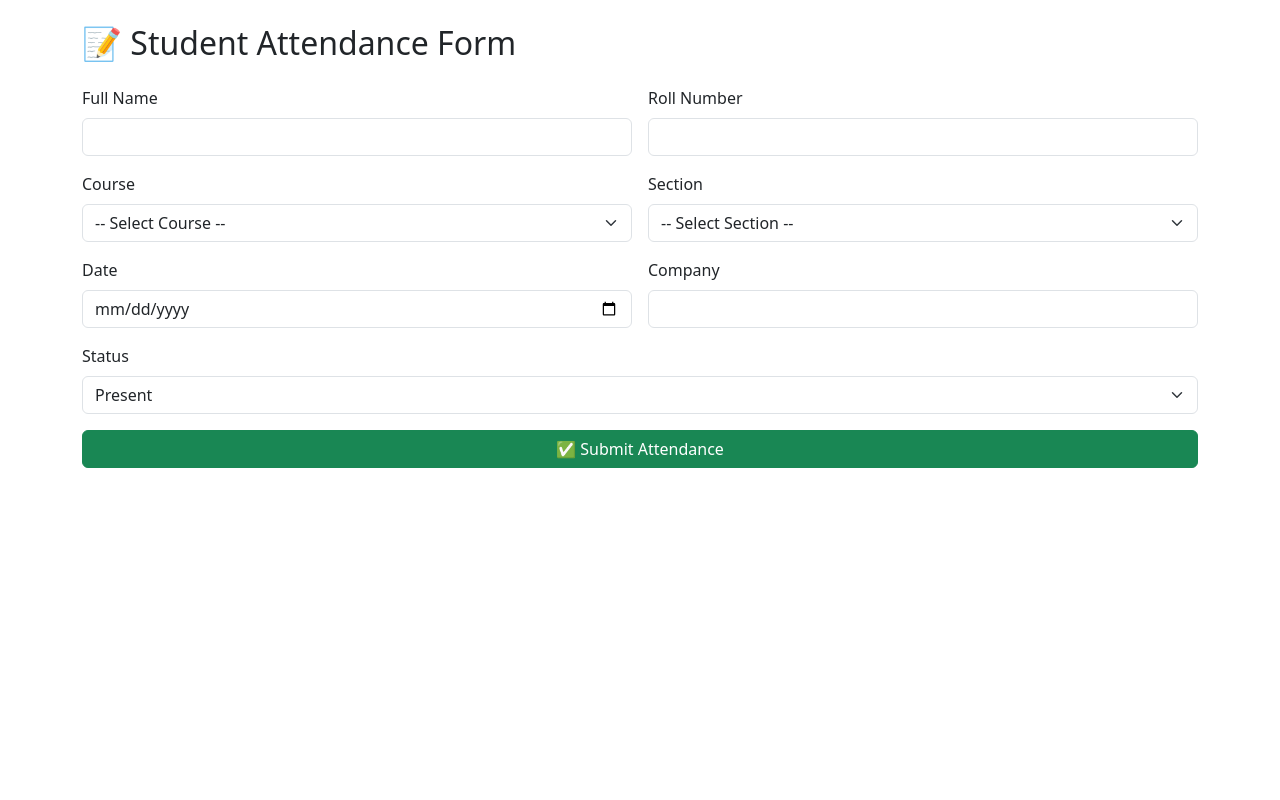
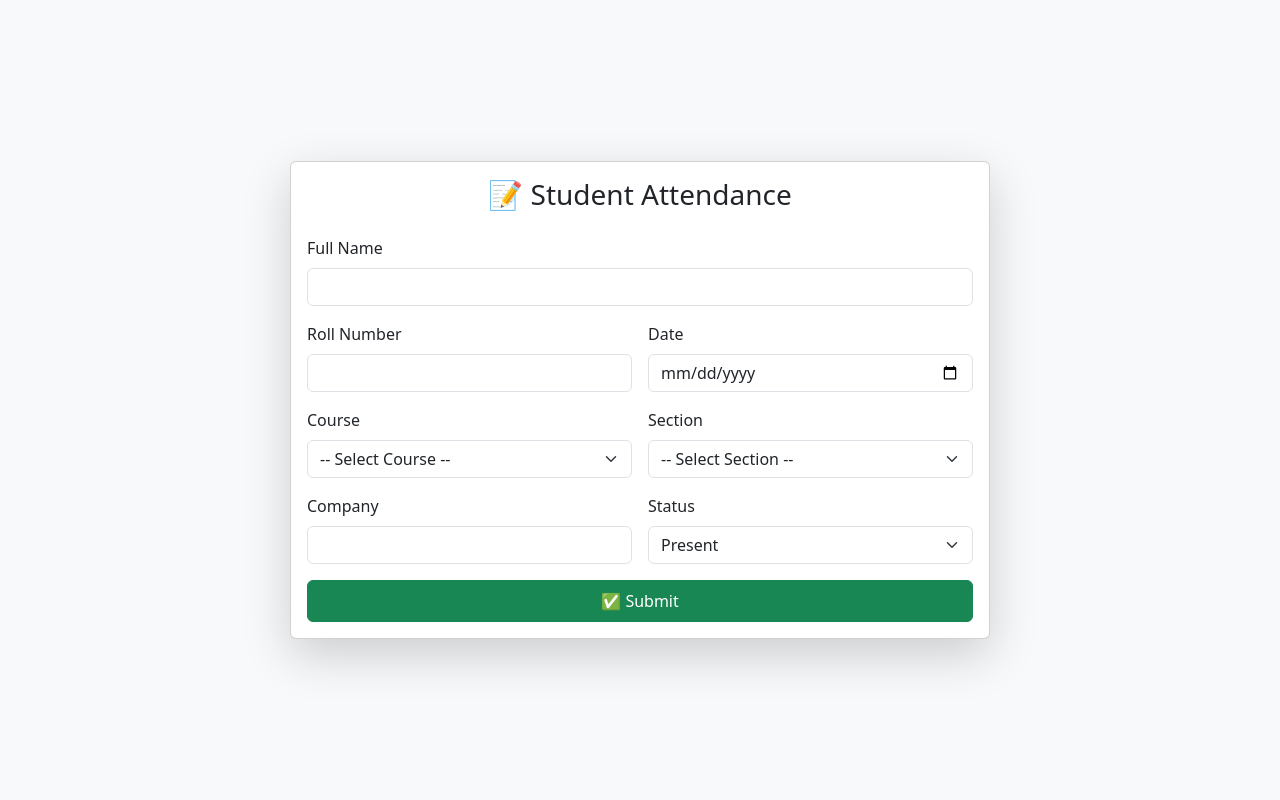
Before and after one commit to abhijha30/placement-attendance, a Flask app: page / in a window 1280 px wide. Run offline with Flask 3, Linux system fonts and the light colour scheme.

Commit message:
Update form.html

```diff
--- a/templates/form.html
+++ b/templates/form.html
@@ -6,23 +6,31 @@
   <title>Student Attendance Form</title>
   <link href="https://cdn.jsdelivr.net/npm/bootstrap@5.3.0/dist/css/bootstrap.min.css" rel="stylesheet">
 </head>
-<body class="container mt-4">
+<body class="bg-light">
 
-  <h2 class="mb-4">📝 Student Attendance Form</h2>
+  <div class="container d-flex justify-content-center align-items-center min-vh-100">
+    <div class="card shadow-lg w-100" style="max-width: 700px;">
+      <div class="card-body">
+        <h3 class="text-center mb-4">📝 Student Attendance</h3>
 
         <form method="POST" class="row g-3">
 
-    <div class="col-md-6">
+          <div class="col-12">
             <label class="form-label">Full Name</label>
             <input type="text" name="name" class="form-control" required>
           </div>
 
-    <div class="col-md-6">
+          <div class="col-12 col-md-6">
             <label class="form-label">Roll Number</label>
             <input type="text" name="roll" class="form-control" required>
           </div>
 
-    <div class="col-md-6">
+          <div class="col-12 col-md-6">
+            <label class="form-label">Date</label>
+            <input type="date" name="date" class="form-control" required>
+          </div>
+
+          <div class="col-12 col-md-6">
             <label class="form-label">Course</label>
             <select name="course" class="form-select" required>
               <option value="">-- Select Course --</option>
@@ -31,7 +39,7 @@
             </select>
           </div>
 
-    <div class="col-md-6">
+          <div class="col-12 col-md-6">
             <label class="form-label">Section</label>
             <select name="section" class="form-select" required>
               <option value="">-- Select Section --</option>
@@ -45,17 +53,12 @@
             </select>
           </div>
 
-    <div class="col-md-6">
-      <label class="form-label">Date</label>
-      <input type="date" name="date" class="form-control" required>
-    </div>
-
-    <div class="col-md-6">
+          <div class="col-12 col-md-6">
             <label class="form-label">Company</label>
             <input type="text" name="company" class="form-control" required>
           </div>
 
-    <div class="col-md-12">
+          <div class="col-12 col-md-6">
             <label class="form-label">Status</label>
             <select name="status" class="form-select" required>
               <option value="Present">Present</option>
@@ -64,9 +67,12 @@
           </div>
 
           <div class="col-12">
-      <button type="submit" class="btn btn-success w-100">✅ Submit Attendance</button>
+            <button type="submit" class="btn btn-success w-100 py-2">✅ Submit</button>
           </div>
         </form>
+      </div>
+    </div>
+  </div>
 
 </body>
 </html>
```
Lines whose indentation alone changed are shown as unchanged.
